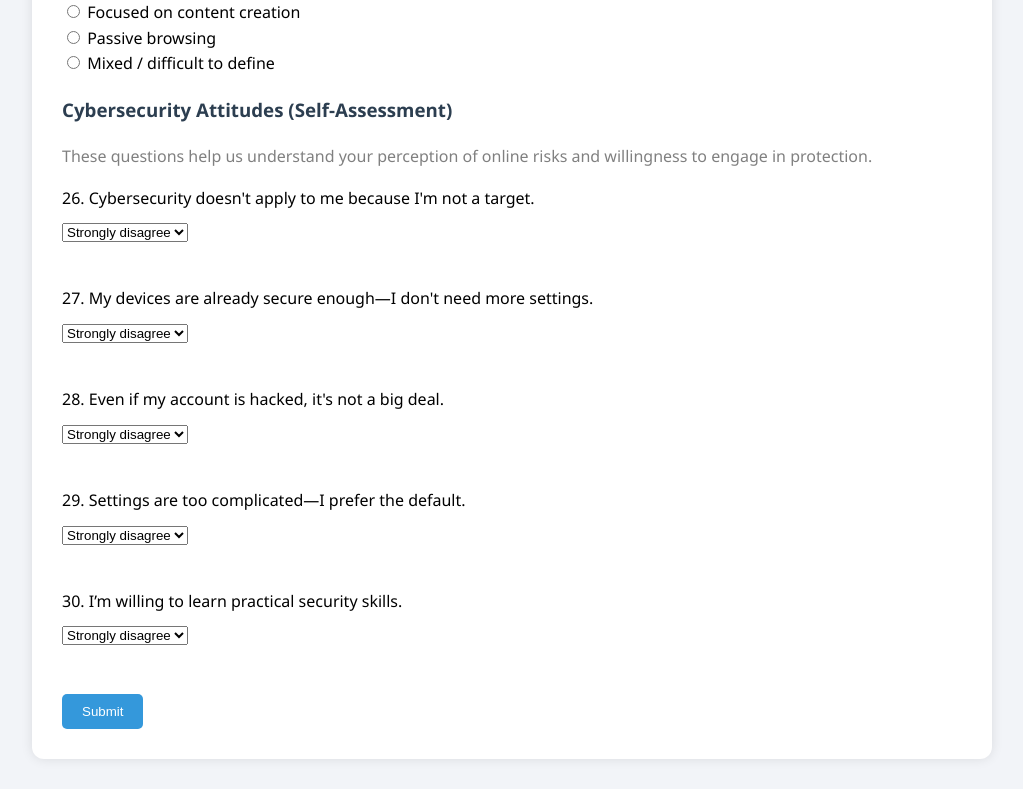
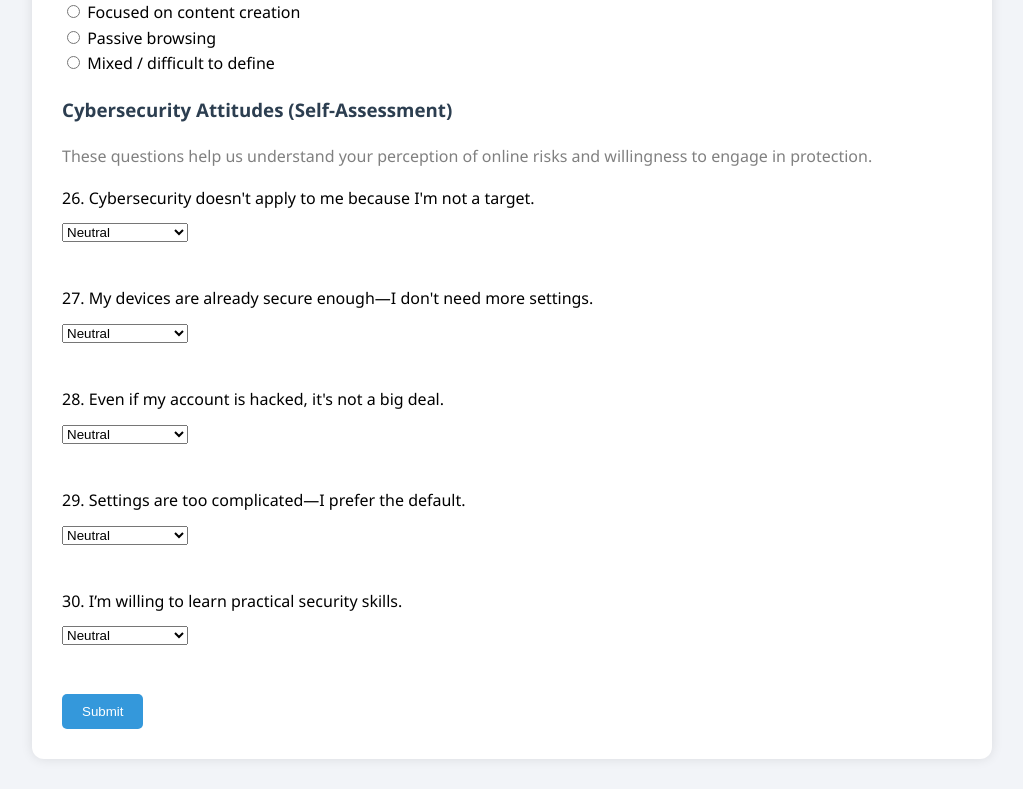
Before and after one commit to mercy126/cyber-awareness-profiler, a Flask app: page / in a window 1280 px wide. Shown: the part 3459-4248 px from the top of the page, without its empty margins (128-1151 px from the left). Run offline with Flask 3, Linux system fonts and the light colour scheme.

Commit message:
select neutral

```diff
--- a/app/templates/base.html
+++ b/app/templates/base.html
@@ -180,7 +180,7 @@
 <select name="q26" required>
   <option value="1">Strongly disagree</option>
   <option value="2">Disagree</option>
-  <option value="3">Neutral</option>
+  <option value="3" selected>Neutral</option>
   <option value="4">Agree</option>
   <option value="5">Strongly agree</option>
 </select><br><br>
@@ -189,7 +189,7 @@
 <select name="q27" required>
   <option value="1">Strongly disagree</option>
   <option value="2">Disagree</option>
-  <option value="3">Neutral</option>
+  <option value="3" selected>Neutral</option>
   <option value="4">Agree</option>
   <option value="5">Strongly agree</option>
 </select><br><br>
@@ -198,7 +198,7 @@
 <select name="q28" required>
   <option value="1">Strongly disagree</option>
   <option value="2">Disagree</option>
-  <option value="3">Neutral</option>
+  <option value="3" selected>Neutral</option>
   <option value="4">Agree</option>
   <option value="5">Strongly agree</option>
 </select><br><br>
@@ -207,7 +207,7 @@
 <select name="q29" required>
   <option value="1">Strongly disagree</option>
   <option value="2">Disagree</option>
-  <option value="3">Neutral</option>
+  <option value="3" selected>Neutral</option>
   <option value="4">Agree</option>
   <option value="5">Strongly agree</option>
 </select><br><br>
@@ -216,7 +216,7 @@
 <select name="q30" required>
   <option value="1">Strongly disagree</option>
   <option value="2">Disagree</option>
-  <option value="3">Neutral</option>
+  <option value="3" selected>Neutral</option>
   <option value="4">Agree</option>
   <option value="5">Strongly agree</option>
 </select><br><br>
```
